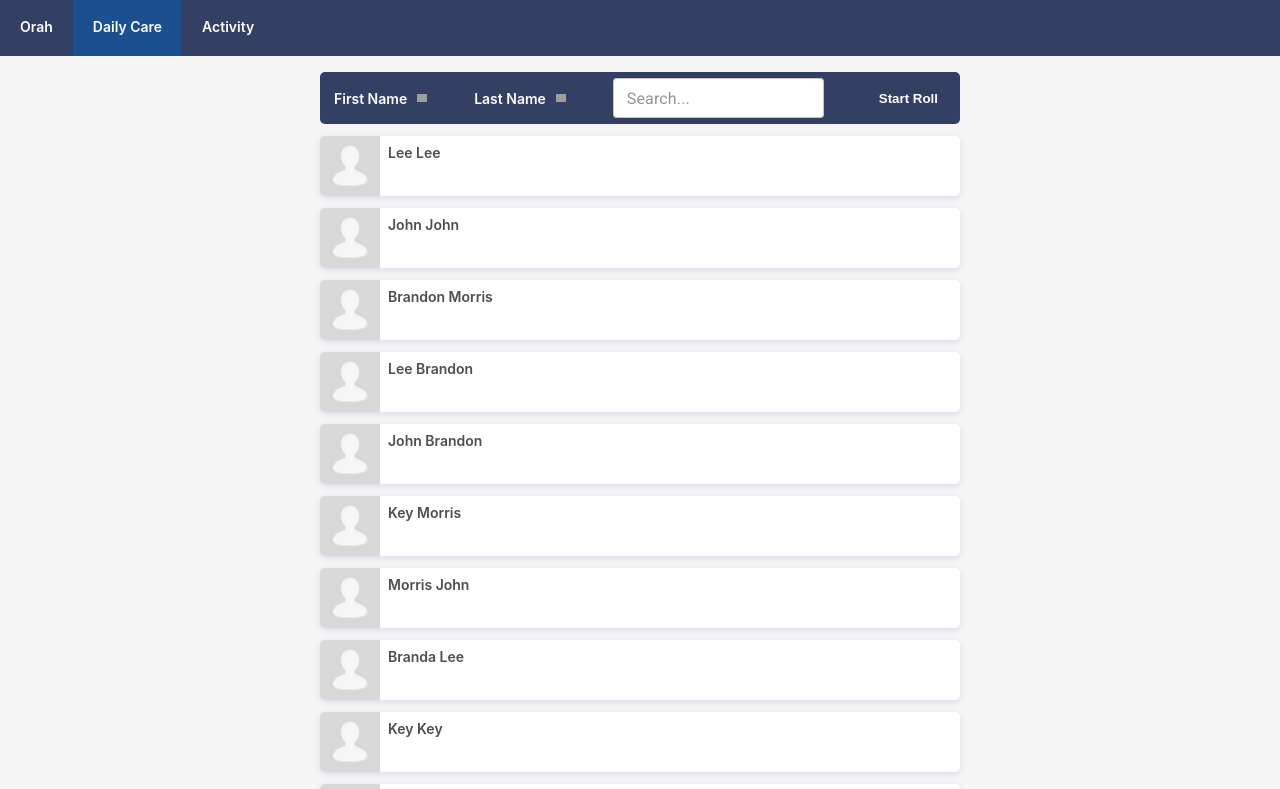
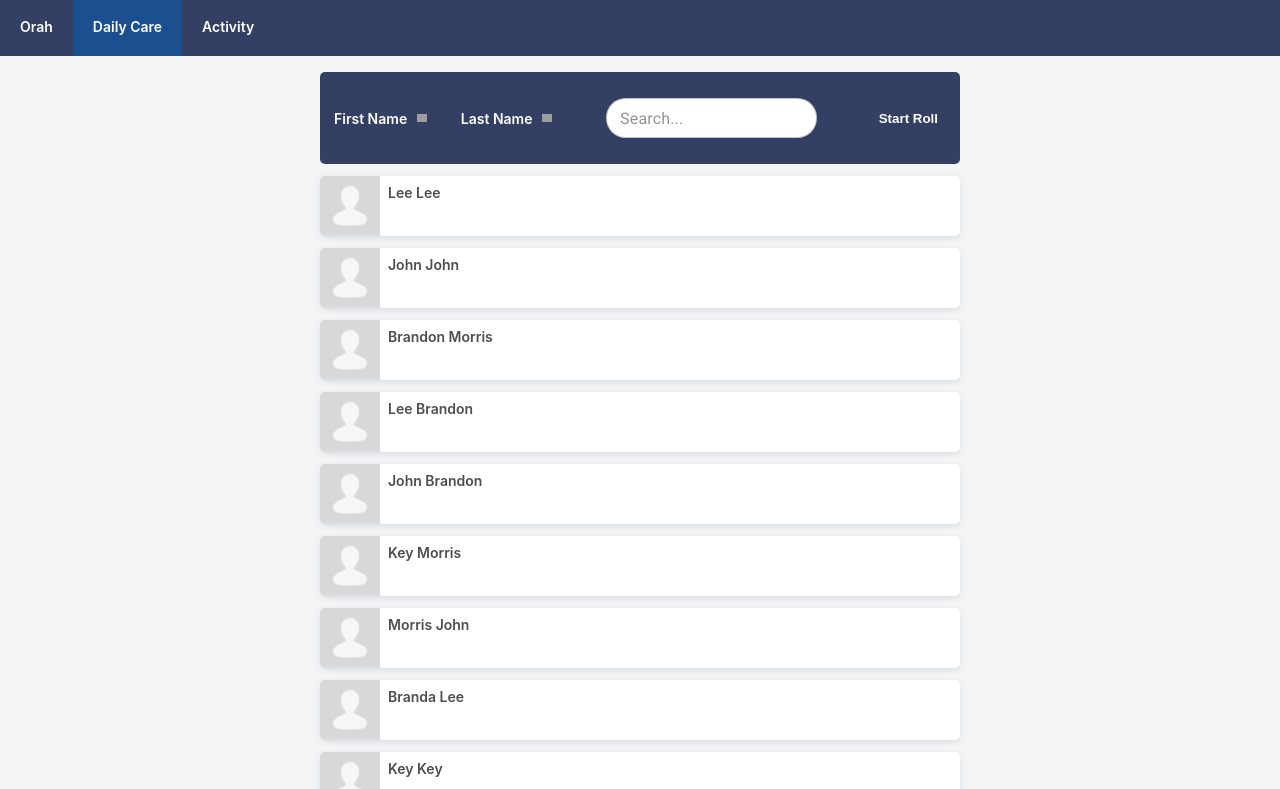
Before and after one commit to sharad1996/student-test-task, a React (Vite) app: page /staff/daily-care in a window 1280 px wide. Shown: the top 789 px of the page. Built offline with nearby package versions, Linux system fonts and the light colour scheme; grey boxes are pictures that could not be loaded.

Commit message:
Code refactoring

```diff
--- a/src/staff-app/components/roll-state/roll-state-switcher.component.tsx
+++ b/src/staff-app/components/roll-state/roll-state-switcher.component.tsx
@@ -1,4 +1,3 @@
-import { Box } from "@material-ui/core"
 import React, { useEffect, useState } from "react"
 import { RolllStateType } from "shared/models/roll"
 import { RollStateIcon } from "staff-app/components/roll-state/roll-state-icon.component"
--- a/src/staff-app/daily-care/RollStateModal.tsx
+++ b/src/staff-app/daily-care/RollStateModal.tsx
@@ -1,6 +1,6 @@
-import { Box, Button, Dialog, DialogTitle, FormControl, FormControlLabel, FormLabel, Radio, RadioGroup, Typography } from "@material-ui/core";
-import { useEffect, useState } from "react";
-import "./roll-state.css";
+import { Box, Button, Dialog, FormControl, FormControlLabel, FormLabel, Radio, RadioGroup, Typography } from "@material-ui/core";
+import { useState } from "react";
+import useStyles from './Style';
 
 interface IProps{
   open: boolean;
@@ -8,6 +8,7 @@ interface IProps{
   defaultValue: string;
 }
 function RollStateModel({ open, onSubmit, defaultValue }: IProps) {
+  const style: any = useStyles();
   const [studentState, setStudentState] = useState(defaultValue);
   const onHandleChange = (value: string) => {
     if (value) {
@@ -23,7 +24,7 @@ function RollStateModel({ open, onSubmit, defaultValue }: IProps) {
 
   return (
     <Dialog open={open} maxWidth="lg">
-      <Box sx={{ minWidth: 200}} className="dialog-wrapper">
+      <Box sx={{ minWidth: 200}} className={style.dialogWrapper}>
         <Box>
           <FormControl>
             <FormLabel id="demo-radio-buttons-group-label">
--- /dev/null
+++ b/src/staff-app/daily-care/Style.tsx
@@ -0,0 +1,38 @@
+import { createStyles, makeStyles, Theme } from "@material-ui/core";
+
+export default makeStyles((theme: Theme) =>
+  createStyles({
+    radio: {
+      '&$checked': {
+        color: 'green'
+      }
+    },
+    student: {
+      color: 'red'
+    },
+    dialogWrapper: {
+      minWidth: 200,
+      minHeight: 200,
+      padding: 20,
+    },
+    sorting: {
+      display: 'flex',
+      alignItems: 'center',
+      gap: 10,
+      cursor:' pointer',
+    },
+    sortingImg: {
+      width: 10
+    },
+    searchInput: {
+      color: 'red',
+      padding: 20,
+    },
+    inputField: {
+      textAlign: 'center',
+      color: '#000 !important',
+      borderRadius: 100,
+      background: '#fff',
+    }
+  })
+);
--- a/src/staff-app/daily-care/home-board.css
+++ /dev/null
@@ -1,22 +0,0 @@
-.sorting {
-  display: flex;
-  align-items: center;
-  gap: 10px;
-  cursor: pointer;
-}
-
-.sorting-img {
-  width: 10px
-}
-
-.search-input {
-  color: 'red';
-  padding: 20px;
-}
-
-.input-field {
-  text-align: center;
-  color:#000 !important;
-  border-radius: 100px;
-  background: #fff;
-}
--- a/src/staff-app/daily-care/home-board.page.tsx
+++ b/src/staff-app/daily-care/home-board.page.tsx
@@ -11,20 +11,20 @@ import { Person } from "shared/models/person"
 import { useApi } from "shared/hooks/use-api"
 import { StudentListTile } from "staff-app/components/student-list-tile/student-list-tile.component"
 import { ActiveRollOverlay, ActiveRollAction } from "staff-app/components/active-roll-overlay/active-roll-overlay.component"
-import AppProvider, { AppContext, IApp } from "providers/AppProvider"
+import { AppContext, IApp } from "providers/AppProvider"
 import { dynamicAscendingSort, dynamicDescendingSort } from "utils";
 import { Student } from 'utils/types';
-import "./home-board.css";
+import useStyles from "./Style";
 
 export const HomeBoardPage: React.FC = () => {
   const history = useNavigate();
   const [isRollMode, setIsRollMode] = useState(false)
-  // const [students, setStudents] = useState<any>([]);
   const [sorting, setSorting] = useState<any>({
     firstName: { isAccending: true, name:  'first_name'},
     lastName: { isAccending: true, name: 'last_name'}
   })
   const [getStudents, data, loadState] = useApi<{ students: Person[] }>({ url: "get-homeboard-students" })
+  const [saveStudents, saveData] = useApi<{ students: Person[] }>({ url: "save-roll" })
   const { students, updateStudents  } = useContext(AppContext) as IApp;
 
   useEffect(() => {
@@ -40,6 +40,12 @@ export const HomeBoardPage: React.FC = () => {
       updateStudents(studentWithInitialState);
     }
   }, [data])
+
+  useEffect(() => {
+    if (saveData?.success) {
+      history("/staff/activity")
+    }
+  }, [saveData])
 
   const getAscendingOrder = (sortFieldName: string) => {
     return students.sort(dynamicAscendingSort(sorting[sortFieldName].name));
@@ -74,7 +80,15 @@ export const HomeBoardPage: React.FC = () => {
       setIsRollMode(false)
     }
     if (action === "complete") {
-      history("/staff/activity")
+      const updateStudents = JSON.parse(JSON.stringify(students)).map((student: Student) => {
+        student["student_id"] = student.id;
+        student["roll_state"] = student.state;
+
+        delete student.id;
+        delete student.state;
+        return student;
+      });
+      void saveStudents({ student_roll_states: updateStudents })
     }
   }
 
@@ -90,7 +104,6 @@ export const HomeBoardPage: React.FC = () => {
       updateStudents(filteredStudents);
     }
   }
-
   return (
     <>
       <S.PageContainer>
@@ -127,22 +140,24 @@ interface ToolbarProps {
 }
 const Toolbar: React.FC<ToolbarProps> = (props) => {
   const { onItemClick, handleSearch } = props
+  const styles = useStyles();
+
   return (
     <S.ToolbarContainer>
-      <Box onClick={() => onItemClick("sort", "firstName")}  className="sorting">
+      <Box onClick={() => onItemClick("sort", "firstName")}  className={styles.sorting}>
         <Box component="span">First Name</Box>
         <Box
           component="img"
           src="https://www.pngkit.com/png/full/456-4560379_sort-up-and-down-arrows-couple-comments-sort.png"
-          className="sorting-img"
+          className={styles.sortingImg}
         />
       </Box>
-      <Box onClick={() => onItemClick("sort", "lastName")}  className="sorting">
+      <Box onClick={() => onItemClick("sort", "lastName")}  className={styles.sorting}>
         <Box component="span">Last Name</Box>
         <Box
           component="img"
           src="https://www.pngkit.com/png/full/456-4560379_sort-up-and-down-arrows-couple-comments-sort.png"
-          className="sorting-img"
+          className={styles.sortingImg}
         />
       </Box>
       <Box>
@@ -150,10 +165,10 @@ const Toolbar: React.FC<ToolbarProps> = (props) => {
           size="small"
           variant="outlined"
           onChange={(e) => handleSearch(e.target.value)}
-          className="search-input"
+          className={styles.searchInput}
           placeholder="Search..."
           InputProps={{
-            className:"input-field",
+            className: styles.inputField,
           }}
         />
       </Box>
--- a/src/staff-app/daily-care/roll-state.css
+++ /dev/null
@@ -1,5 +0,0 @@
-.dialog-wrapper {
-  min-width: 200px;
-  min-height: 200px;
-  padding: 20px;
-}
--- a/src/staff-app/platform/activity.page.tsx
+++ b/src/staff-app/platform/activity.page.tsx
@@ -9,7 +9,7 @@ import { RollStateList } from "staff-app/components/roll-state/roll-state-list.c
 import { filterStudentBasedOnState, getStudentList } from "utils";
 
 export const ActivityPage: React.FC = () => {
-  const { students, updateStudents  } = useContext(AppContext) as IApp;
+  const { students  } = useContext(AppContext) as IApp;
   const [allStudents, setAllStudents] = useState<any>([]);
   useEffect(() => {
     setAllStudents(students);
--- a/src/theme/theme.ts
+++ b/src/theme/theme.ts
@@ -24,7 +24,6 @@ const theme = createMuiTheme({
     },
     h1: {
       fontSize: 24,
-      fontWeight: "700"
     },
   },
 });
```
